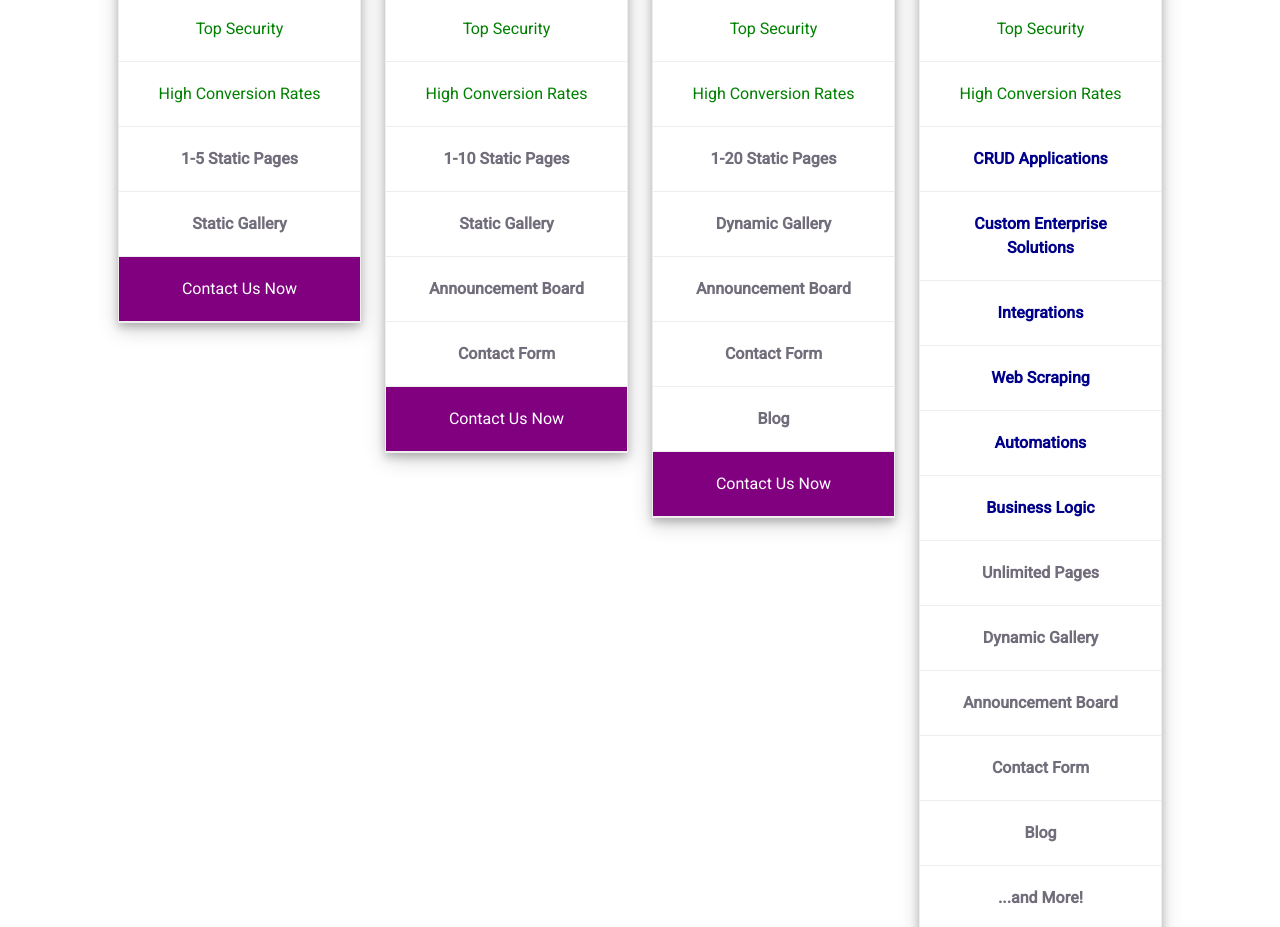
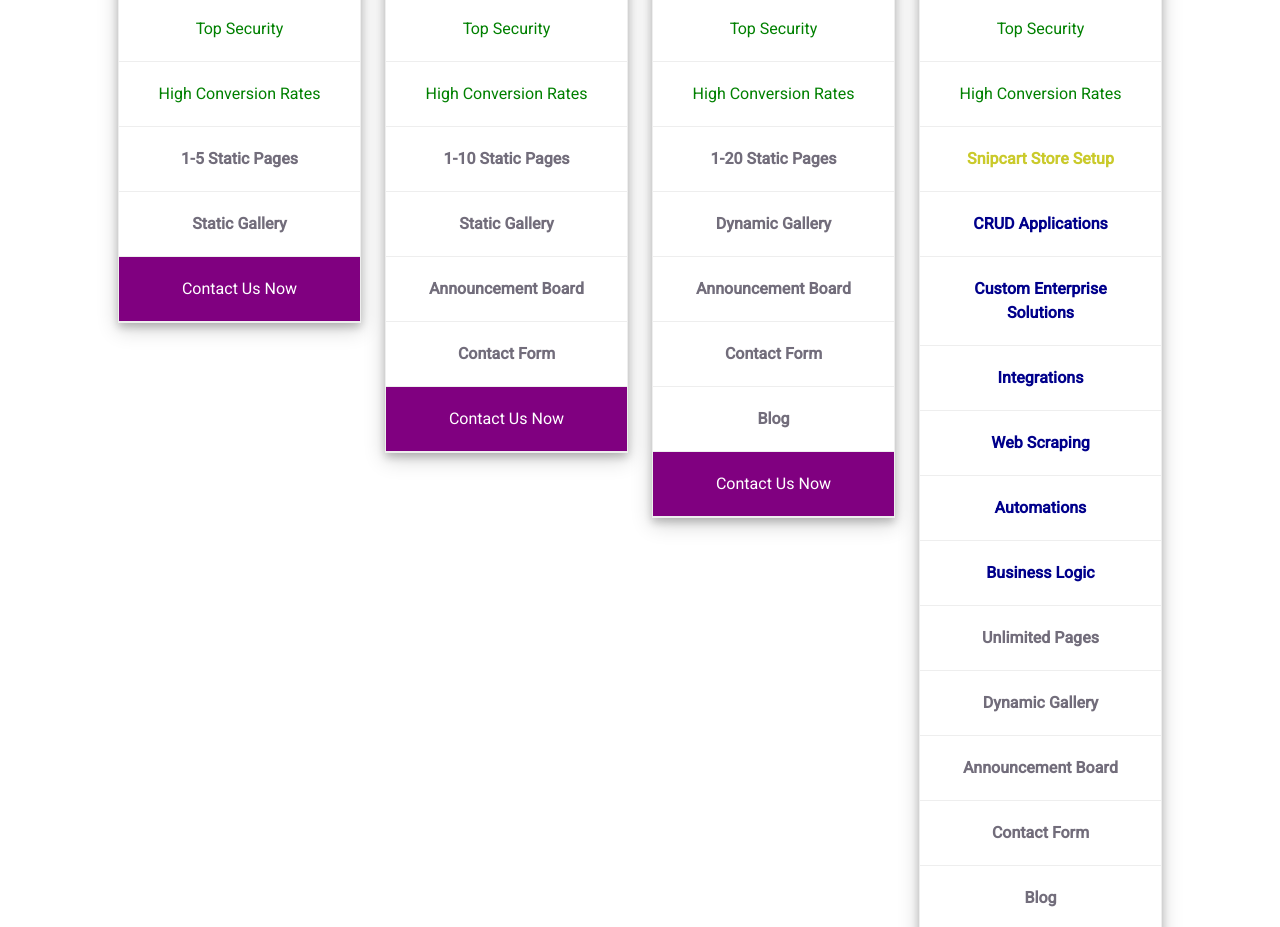
Before and after one commit to SolusCodex/SolusCodex, a plain HTML site: page pricing.html in a window 1280 px wide. Shown: the part 1161-2088 px from the top of the page. Drawn offline with nearby package versions, Linux system fonts and the light colour scheme.

Commit message:
Add files via upload

```diff
--- a/pricing.html
+++ b/pricing.html
@@ -189,6 +189,7 @@
                                     <li class="green">User-Friendly Design</li>
                                     <li class="green">Top Security</li>
                                     <li class="green">High Conversion Rates</li>
+                                    <li class="bold sparky">Snipcart Store Setup</li>
                                     <li class="bold darkblue">CRUD Applications</li>
                                     <li class="bold darkblue">Custom Enterprise Solutions</li>
                                     <li class="bold darkblue">Integrations</li>
@@ -219,6 +220,10 @@
         </div>
 
         <style>
+            .sparky {
+                color: rgb(202, 202, 43);
+            }
+
             .darkblue {
                 color: darkblue;
             }
```
